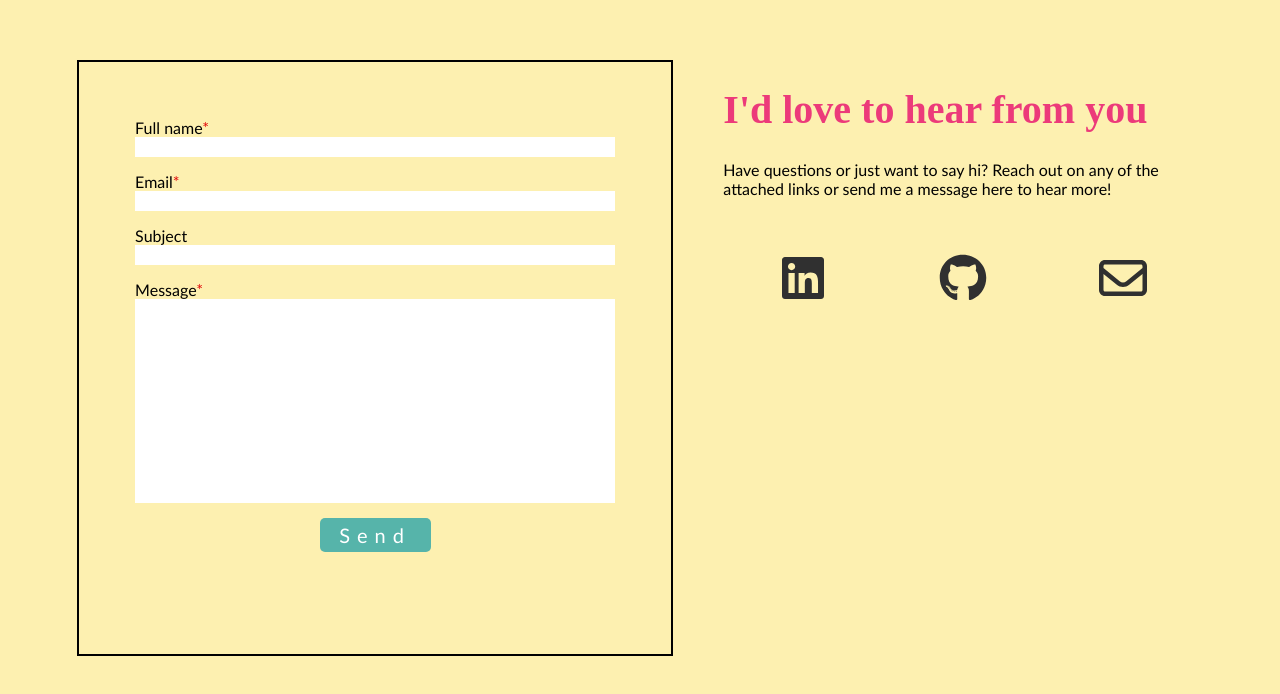
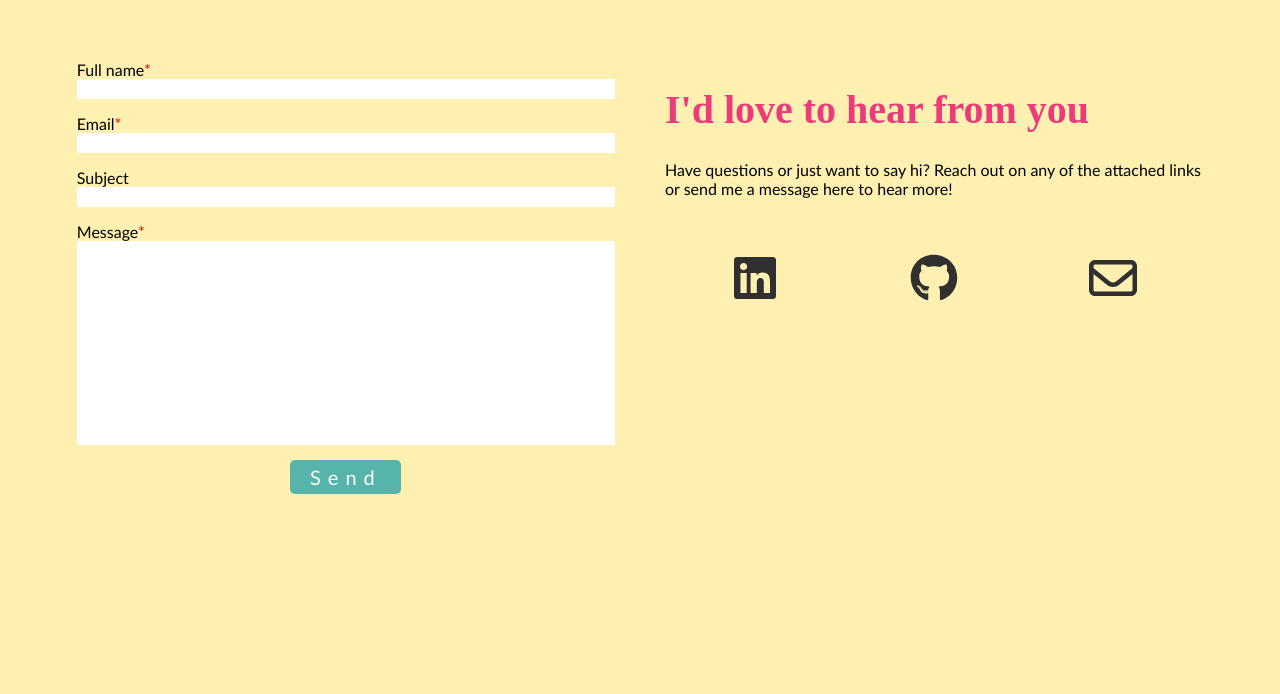
Before and after one commit to sommerh/sommerh.github.io, a React (Create React App) app: page / in a window 1280 px wide. Shown: the part 3776-4470 px from the top of the page. Built offline with nearby package versions, Linux system fonts and the light colour scheme; a web font is replaced by a local one.

Commit message:
Remove border from contact form

```diff
--- a/src/index.css
+++ b/src/index.css
@@ -426,8 +426,8 @@ nav a {
 }
 
 #contact-form {
-  padding: 5%;
-  border: 2px solid black;
+  /* padding: 5%; */
+  /* border: 2px solid black; */
   margin: 0 50px 50px 0;
 }
 
```
